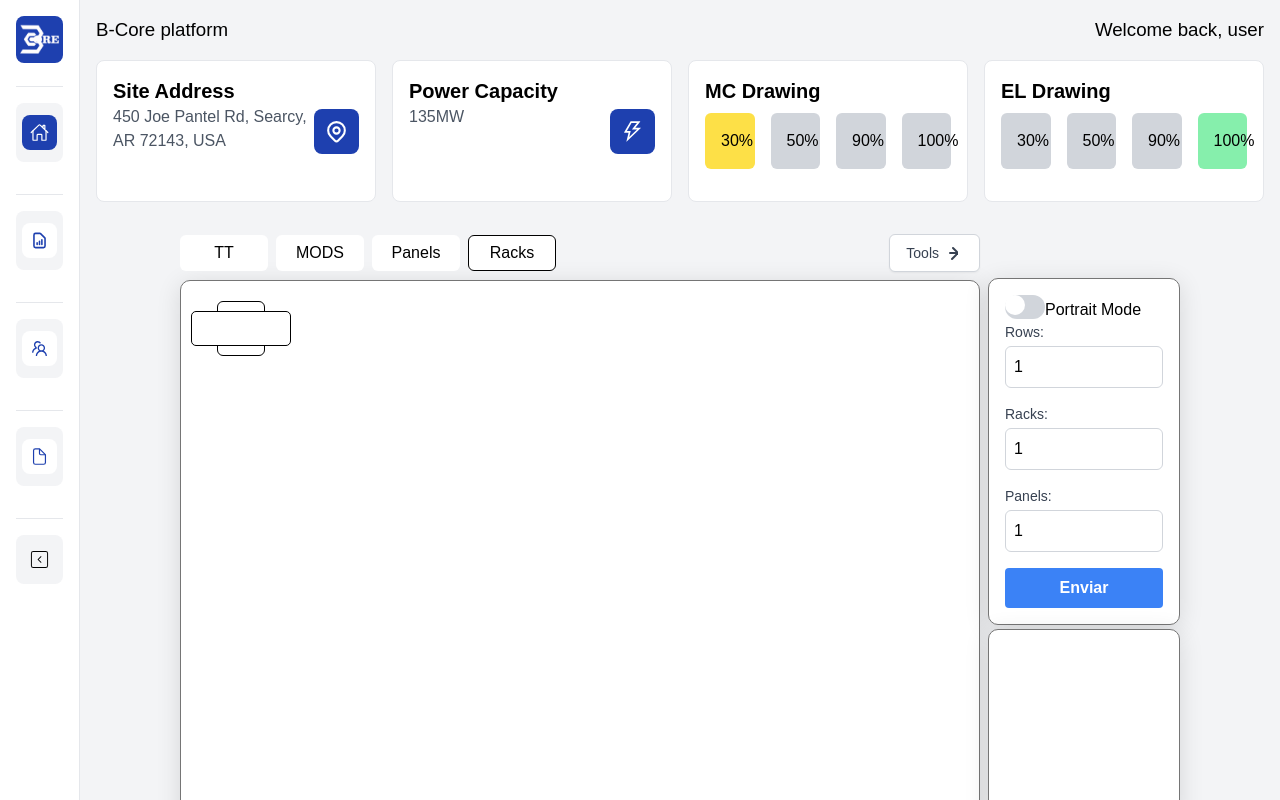
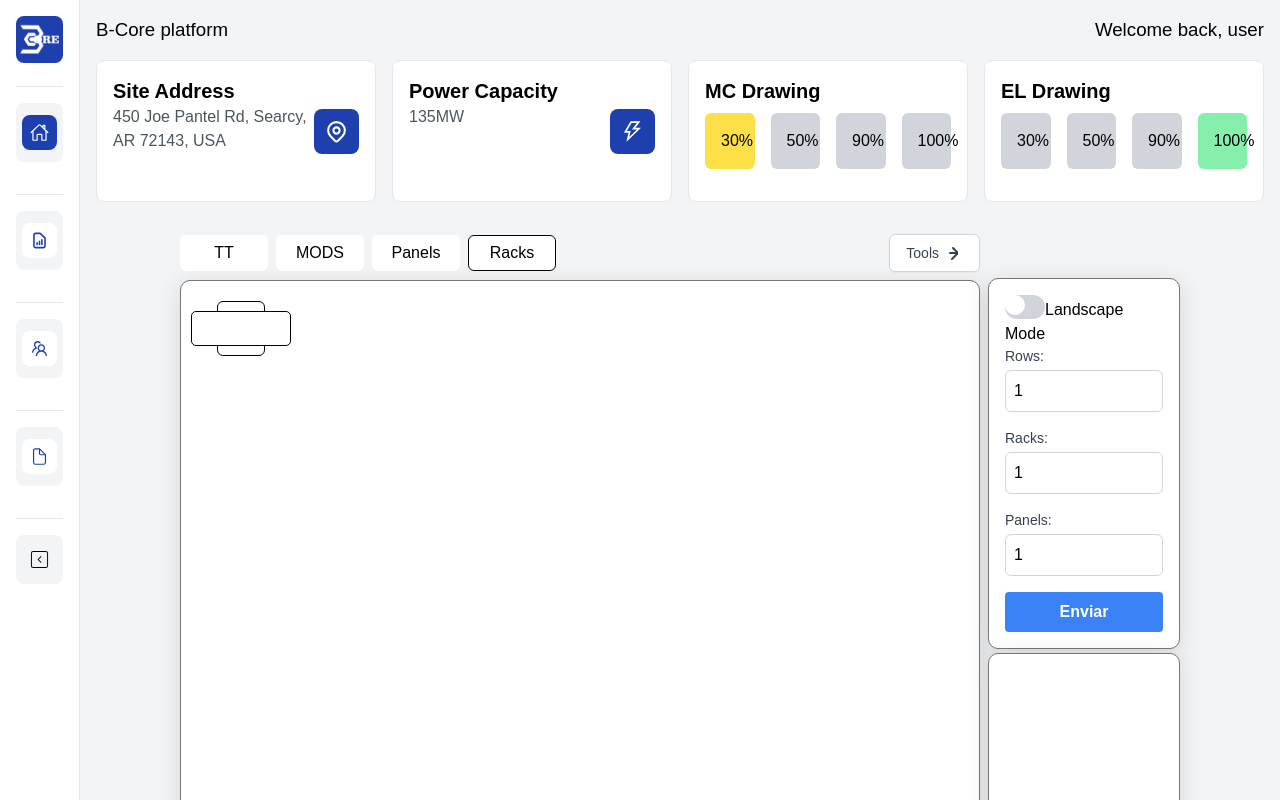
Before and after one commit to LMartin1998/BCorePlatform-Deploy, a Next.js app: page /singlegrid/1 in a window 1280 px wide. Shown: the top 800 px of the page. Built offline with nearby package versions, Linux system fonts and the light colour scheme.

Commit message:
flag updated, using on plotting

```diff
--- a/src/app/Components/ToggleButton.jsx
+++ b/src/app/Components/ToggleButton.jsx
@@ -1,27 +1,28 @@
-import { useState } from 'react';
+import { useContext, useEffect, useState } from "react";
+import { GridContext } from "../contexts/GridContext";
 
 const ToggleButton = () => {
-  const [isActive, setIsActive] = useState(false);
+    const { perspectiveMode, changePerspectiveMode } = useContext(GridContext);
 
-  const toggleButton = () => {
-    setIsActive(!isActive);
-  };
+    useEffect(() => {
+        changePerspectiveMode;
+    }, [changePerspectiveMode]);
 
     return (
         <label
             className={`${
-        isActive ? 'bg-primary' : 'bg-gray-300'
+                perspectiveMode ? "bg-primary" : "bg-gray-300"
             } relative inline-block w-10 h-6 rounded-full cursor-pointer transition-colors duration-300`}
         >
             <input
                 type="checkbox"
                 className="sr-only"
-        checked={isActive}
-        onChange={toggleButton}
+                checked={perspectiveMode}
+                onChange={changePerspectiveMode}
             />
             <span
                 className={`${
-          isActive ? 'translate-x-full' : 'translate-x-0'
+                    perspectiveMode ? "translate-x-full" : "translate-x-0"
                 } inline-block w-5 h-5 bg-white rounded-full transform transition-transform duration-300 ease-in-out`}
             />
         </label>
--- a/src/app/Contexts/GridContext.jsx
+++ b/src/app/Contexts/GridContext.jsx
@@ -22,6 +22,11 @@ function GridProvider({ children }) {
         e.stopPropagation();
         const newFilter = filterSelect(e.target.id);
         setFilterMode(newFilter);
+    };
+
+    const [perspectiveMode, setPerspectiveMode] = useState(false);
+    const changePerspectiveMode = () => {
+        setPerspectiveMode((prevState) => !prevState);
     };
 
     const [rowsInput, setRowsInput] = useState(1);
@@ -117,6 +122,8 @@ function GridProvider({ children }) {
                 jid,
                 points,
                 background,
+                perspectiveMode,
+                changePerspectiveMode,
             }}
         >
             {children}
--- a/src/app/singlegrid/[id]/page.jsx
+++ b/src/app/singlegrid/[id]/page.jsx
@@ -29,6 +29,7 @@ export default function SingleGrid() {
         jid,
         points,
         background,
+        perspectiveMode,
     } = useContext(GridContext);
 
     useEffect(() => {
@@ -120,7 +121,11 @@ export default function SingleGrid() {
                                 <div className={styles.notes}>
                                     <div className="">
                                         <ToggleButton></ToggleButton>
-                                        <label>Portrait Mode</label>
+                                        <label>
+                                            {perspectiveMode
+                                                ? "Portrait Mode"
+                                                : "Landscape Mode"}
+                                        </label>
                                     </div>
                                     <div className="mb-4">
                                         <label
```
Lines whose indentation alone changed are shown as unchanged.
